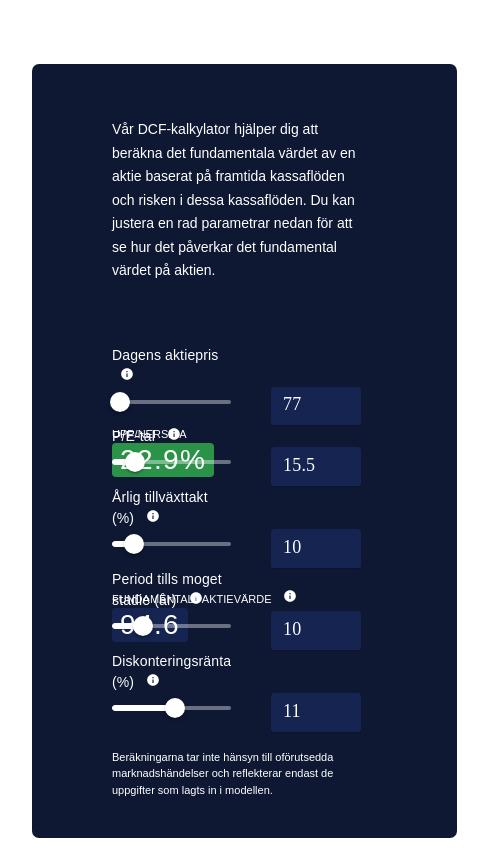
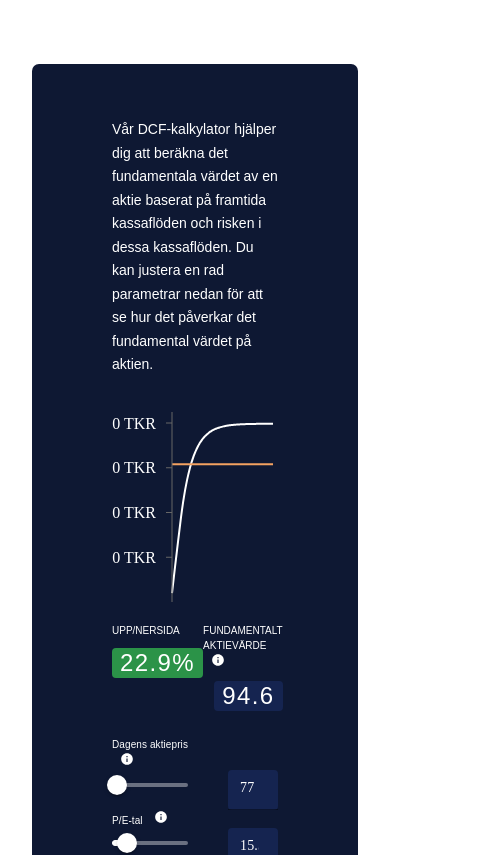
Before and after one commit to philipAson/dcf-kalkylator, a React (Vite) app: page / in a window 390 px wide. Shown: the top 855 px of the page, 489 px wide, since content can reach past the window. Built offline with nearby package versions, Linux system fonts and the light colour scheme; a web font is replaced by a local one.

Commit message:
media query

```diff
--- a/src/App.css
+++ b/src/App.css
@@ -98,109 +98,104 @@
   padding-right: 50px;
 }
 
-@media only screen and (max-width: 900px) {
+
+@media only screen and (max-width: 1300px) {
+  .dcf-calc-result {
+    flex-direction: column;
+    text-align: left;
+  }
+  .dcf-result-container {
+    margin-bottom: 10px;
+  }
+  .dcf-result {
+    width: fit-content;
+  }
+}
+
+@media only screen and (max-width: 950px) {
   .dcf-body {
-    grid-template-columns: 1fr;
+    grid-template-columns: 1fr 1fr;
+    grid-template-rows: auto auto auto auto;
   }
 
   .dcf-header {
     grid-row: 1;
-    grid-column: 1;
+    grid-column: 1 / span 2;
   }
+
   .dcf-graph {
     grid-row: 2;
-    grid-column: 1;
-    padding-right: 0;
+    grid-column: 1 / span 2;
+    height: 300px;
+  }
+
+  .dcf-input {
+    grid-row: 3;
+    grid-column: 2;
   }
 
   .dcf-calc-result {
     grid-row: 3;
     grid-column: 1;
-  }
-
-  .dcf-input {
-    grid-row: 4;
-    grid-column: 1;
+    text-align: left;
+    justify-content:flex-start
   }
 
   .dcf-disclaimer {
-    grid-row: 5;
-    grid-column: 1;
-    padding-right: 0;
+    grid-row: 4;
+    grid-column: 1 / span 2;
+
+  }
+
+  .dcf-calc-result {
+
+  }
+  .dcf-result {
+
+  }
+
+  .dcf-result-container {
   }
 }
 
-@media only screen and (max-width: 1300px) {
+@media only screen and (max-width: 755px) {
   .dcf-calc-body {
-    grid-template-columns: 2fr 1fr;
-  }
-}
-
-@media only screen and (max-width: 900px) {
-  .dcf-calc-body {
-    grid-template-columns: repeat(2, 1fr);
-    grid-template-rows: auto auto auto auto;
-    padding-left: 40px;
-    padding-right: 40px;
+    grid-template-rows: auto auto auto auto auto;
   }
 
-  .dcf-calc-graph {
-    height: 160px;
-    width: 85%;
+  .dcf-graph {
     grid-row: 2;
     grid-column: 1 / span 2;
-  }
-
-  .dcf-calc-input {
-    grid-row: 4;
-    grid-column: 1 / span 2;
-    display: flex;
-    flex-direction: column;
-    flex: 1;
-  }
-
-  .dcf-input-grid {
-    display: grid;
-    grid-template-columns: 6fr 1fr;
+    height: 200px;
+    padding: 0 0 0 0;
   }
 
   .dcf-calc-result {
     grid-row: 3;
     grid-column: 1 / span 2;
-    justify-content: space-evenly;
-    gap: 10px;
-  }
-  .dcf-result {
-    font-family: "bebas-neue-pro", sans-serif;
-    font-weight: 300;
-    font-size: 28px;
-    line-height: 1;
-    margin: 0;
-    margin-bottom: 10px;
-    justify-content: space-evenly;
+    flex-direction: row;
+    justify-content: space-between;
+    text-align: left;
   }
 
-  .dcf-result-container {
-    margin-right: 0px;
+  .dcf-result-container.r {
+    align-items: flex-end;
+  }
+
+  .dcf-input {
+    grid-row: 4;
+    grid-column: 1 / span 2;
+  }
+  .dcf-disclaimer {
+    grid-row: 5;
+    grid-column: 1 / span 2;
+  }
+
+  .dcf-result {
+   font-size: 24px;
+  }
+
+  .dcf-result-container > p:first-child {
+    font-size: 10px;
   }
 }
-
-@media only screen and (max-width: 550px) {
-  .dcf-calc-body {
-    grid-template-rows: auto auto auto auto;
-    padding-left: 25px;
-    padding-right: 25px;
-  }
-  .dcf-calc-input {
-    grid-row: 3;
-  }
-  .dcf-calc-result {
-    grid-row: 4;
-  }
-  .dcf-calc-result {
-    flex-direction: column;
-  }
-  .dcf-result-container {
-    margin: 0px;
-  }
-}
--- a/src/components/Dcf.jsx
+++ b/src/components/Dcf.jsx
@@ -31,6 +31,8 @@ const Dcf = () => {
   const [intrinsicValue, setIntrinsicValue] = useState(0);
   // Upp eller nersida
   const [marginOfSafety, setMarginOfSafety] = useState(0);
+  // Margin of safety formatted for display
+  const [marginOfSafetyFormatted, setMarginOfSafetyFormatted] = useState(0);
 
   // Calculate the cash flow for x years
   useEffect(() => {
@@ -94,6 +96,20 @@ const Dcf = () => {
       }
     };
 
+    const formatMarginOfSafety = (value) => {
+      if (value < 1_000_000) {
+        return value.toLocaleString("sv-SE");
+      } else {
+        const millions = value / 1_000_000;
+
+        const formatted = millions.toLocaleString("sv-SE", {
+          minimumFractionDigits: 1,
+          maximumFractionDigits: 1,
+        });
+        return formatted + " M";
+      }
+    };
+
     const getMarginOfSafetyColor = (marginOfSafety) => {
       if (marginOfSafety <= 0) {
         return "#E76F51"; // Röd
@@ -107,6 +123,7 @@ const Dcf = () => {
     let marginOfSafetyColor = getMarginOfSafetyColor(marginOfSafety);
     setCumulativeDiscounted(cumulativeDiscountedValues);
     setIntrinsicValue(formatInstrinctValue(fundamentalStockValue));
+    setMarginOfSafetyFormatted(formatMarginOfSafety(marginOfSafety));
     setMarginOfSafety(marginOfSafety);
 
     setMarginOfSafetyColor(marginOfSafetyColor);
@@ -154,10 +171,15 @@ const Dcf = () => {
             />
             <YAxis
               padding={{ top: 11 }}
-              width={90}
+              width={55}
               tick={{ fill: "#ffffff" }}
               type={"number"}
               tickMargin={10}
+              tickFormatter={(value) =>
+                value < 999999
+                  ? Math.round(value / 1000).toLocaleString() + " TKR"
+                  : (value / 1000000).toFixed(2).toLocaleString() + " MKR"
+              }
               fontFamily="bebas-neue-pro"
               fontWeight={400}
             />
@@ -250,16 +272,16 @@ const Dcf = () => {
         />
       </div>
       <div className="dcf-calc-result">
-        <p className="result-container">
+        <p className="dcf-result-container">
           <p style={{ margin: 0 }}>UPP/NERSIDA</p>
           <p
             className="dcf-result"
             style={{ backgroundColor: marginOfSafetyColor }}
           >
-            {marginOfSafety}%
+            {marginOfSafetyFormatted}%
           </p>
         </p>
-        <p className="result-container">
+        <p className="dcf-result-container r">
           <p style={{ margin: 0 }}>
             FUNDAMENTALT AKTIEVÄRDE{" "}
             <CustomToolTip toolTipText={ToolTipTexts.fairValue} />
--- a/src/components/DcfInput.jsx
+++ b/src/components/DcfInput.jsx
@@ -22,9 +22,18 @@ const DcfInput = ({
 
       <Typography
         id="input-slider"
-        sx={{ color: "#ffffff", textAlign: "left", gridRow: "1"}}
+        sx={{
+          color: "#ffffff",
+          textAlign: "left",
+          gridRow: "1",
+          fontSize: {
+            xs: "10px",
+            sm: "8px",
+            md: "12px",
+            lg: "14px",
+          }
+        }}
         fontFamily={"Raleway, sans-serif"}
-        fontSize={14}
         fontWeight={"thin"}
         gutterBottom
         marginBottom={0}
@@ -52,10 +61,19 @@ const DcfInput = ({
           paddingLeft: 1.5,
           marginBottom: 0,
           marginLeft: 5,
-          width: 90,
+          width: {
+            xs: "50px",
+            sm: "70px",
+            md: "90px",
+          },
           fontFamily: "bebas-neue-pro",
           gridRow: "2",
-          fontSize: 18,
+          fontSize: {
+            xs: "14px",
+            sm: "16px",
+            md: "18px",
+          },
+          height: 40,
         }}
         value={getter || ""}
         size="small"
```
